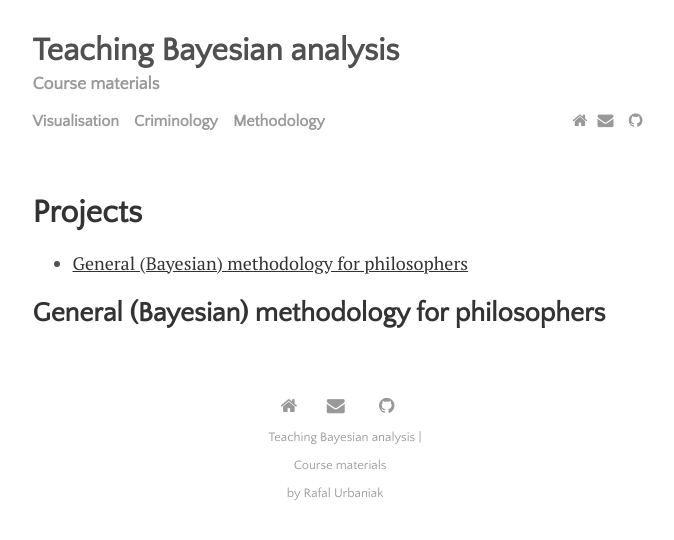
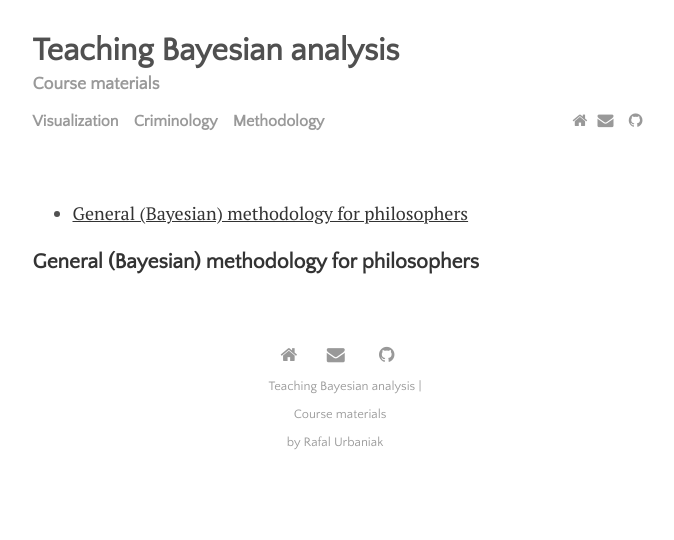
Before and after one commit to rfl-urbaniak/teaching, a Jekyll site: the page built from menu/methodology.md, in a window 1280 px wide. Shown: the top 540 px of the page, without its empty margins (300-974 px from the left). Built offline with Jekyll 4.4.1, drawn with Linux system fonts in a browser that asks for light colours.

Commit message:
getting the website to work

```diff
--- a/_data/settings.yml
+++ b/_data/settings.yml
@@ -7,7 +7,7 @@ disqus:
 google-ID: ''
 
 menu:
-- {name: 'Visualisation', path: 'menu', url: 'visualisation.html'}
+- {name: 'Visualization', path: 'menu', url: 'visualization.html'}
 - {name: 'Criminology', path: 'menu', url: 'criminology.html'}
 - {name: 'Methodology', path: 'menu', url: 'methodology.html'}
 
--- a/menu/methodology.md
+++ b/menu/methodology.md
@@ -1,9 +1,9 @@
 ---
 layout: page
-title: Projects
+title: ""
 ---
 
 * TOC
 {:toc}
 
-## General (Bayesian) methodology for philosophers
+### General (Bayesian) methodology for philosophers
```
Also changed, not shown: menu/criminology.md (+2 -2 lines), menu/visualization.md (+2 -2 lines).
